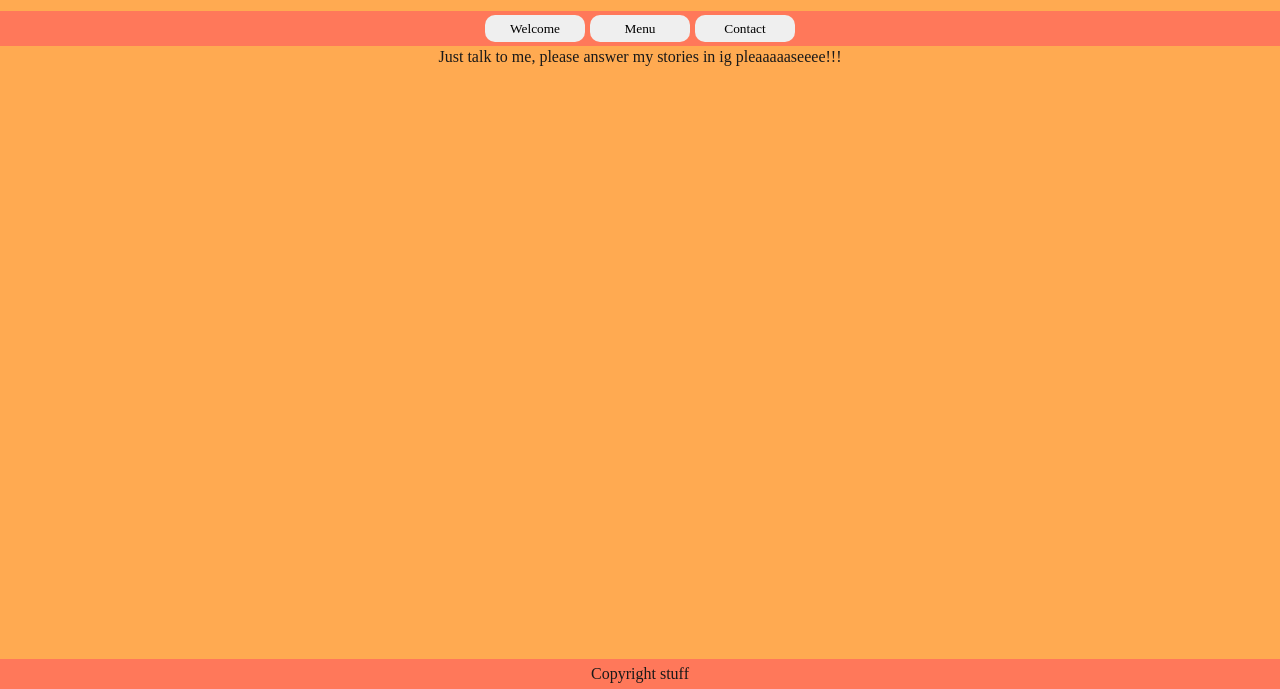
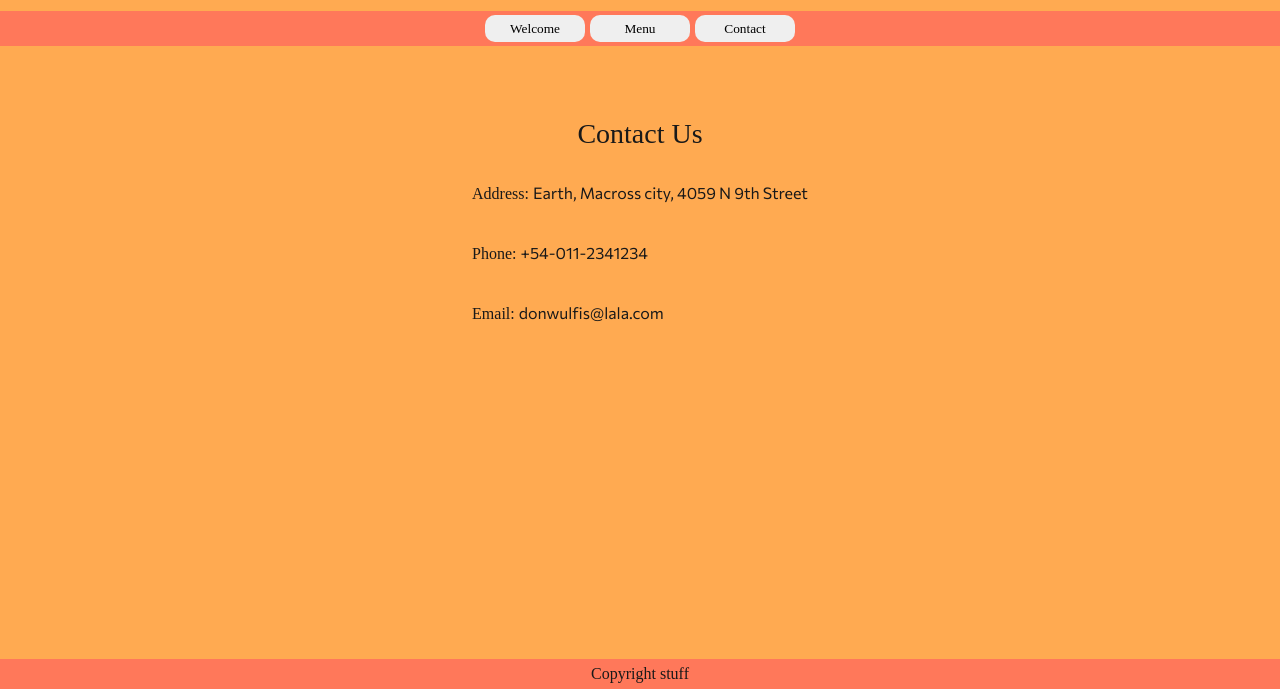
Before and after one commit to wulfiss/resto-taketwo, a website built with webpack: page dist/index.html in a window 1280 px wide. Both pictures are taken after a click on the button "Contact". Shown: the part 111-800 px from the top of the page. Built offline with nearby package versions, Linux system fonts and the light colour scheme; a web font is replaced by a local one.

Commit message:
add styling and content to contact

```diff
--- a/src/index.js
+++ b/src/index.js
@@ -43,9 +43,7 @@ import contact from "./js/contact";
 
     const main = () =>{
         const main_container = document.createElement('main');
-        //main_container.appendChild(welcome());
-        main_container.appendChild(menu());
-
+        main_container.appendChild(welcome());
         document.body.appendChild(main_container);
     }
 
--- a/src/js/contact.js
+++ b/src/js/contact.js
@@ -3,7 +3,53 @@ const contact = () => {
     content_container.classList.add('contact');
 
     const contact_div = document.createElement('div');
-    contact_div.textContent = 'Just talk to me, please answer my stories in ig pleaaaaaseeee!!!';
+    contact_div.classList.add('contactDiv');
+
+    const address_div = document.createElement('div');
+    const address_span = document.createElement('span');
+    address_span.textContent = 'Address: '
+    address_span.classList.add('title');
+    const add_span = document.createElement('span');
+    add_span.textContent = 'Earth, Macross city, 4059 N 9th Street'
+    add_span.classList.add('text');
+
+    address_div.appendChild(address_span);
+    address_div.appendChild(add_span);
+
+    const phone_div = document.createElement('div');
+    const phone_span = document.createElement('span');
+    phone_span.textContent = 'Phone: '
+    phone_span.classList.add('title');
+    const ph_span = document.createElement('span');
+    ph_span.textContent = '+54-011-2341234'
+    ph_span.classList.add('text');
+
+    phone_div.appendChild(phone_span);
+    phone_div.appendChild(ph_span);
+
+    const mail_div = document.createElement('div');
+    const mail_span = document.createElement('span');
+    mail_span.textContent = 'Email: '
+    mail_span.classList.add('title');
+    const em_span = document.createElement('span');
+    em_span.textContent = 'donwulfis@lala.com'
+    em_span.classList.add('text');
+
+    mail_div.appendChild(mail_span);
+    mail_div.appendChild(em_span);
+
+    const contus_div = document.createElement('div');
+    contus_div.classList.add('superDiv');
+    const contus_span = document.createElement('span');
+    contus_span.textContent = 'Contact Us'
+    contus_span.classList.add('superTitle');
+
+    contus_div.appendChild(contus_span);
+
+    contact_div.appendChild(contus_div);
+    contact_div.appendChild(address_div);
+    contact_div.appendChild(phone_div);
+    contact_div.appendChild(mail_div);
 
     content_container.appendChild(contact_div);
 
--- a/src/style/style.scss
+++ b/src/style/style.scss
@@ -147,13 +147,48 @@ div.menuList{
         margin: 3px;
     }
 
+    img.menuImg{
+        height: 200px;
+        width: 200px;
+        align-self: center;
+    }
+
 }
 
-img.menuImg{
-    height: 200px;
-    width: 200px;
-    align-self: center;
+div.contactDiv{
+    display: flex;
+    flex-direction: column;
+    justify-content: center;
+    padding-inline: 20px;
+    height: 350px;
+
+    div{
+        height: 60px;
+    }
+
+    .title{
+        font-family: 'commissioner-semibold';
+    }
+
+    .text{
+        font-family: 'commissioner-regular';
+    }
+
+    .superDiv{
+        height: 100px;
+        display: flex;
+        justify-content: center;
+        align-items: center;
+    }
+
+    .superTitle{
+        font-family: 'commissioner-semibold';
+        font-size: 28px;
+        padding: auto;
+        height: 30px;
+    }
 }
+
 
 
 
```
Also changed, not shown: dist/main.js.
